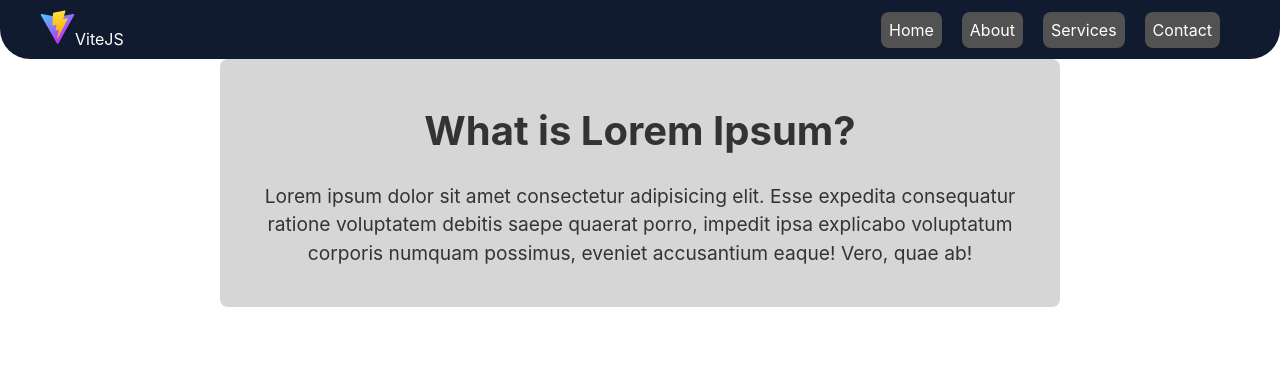
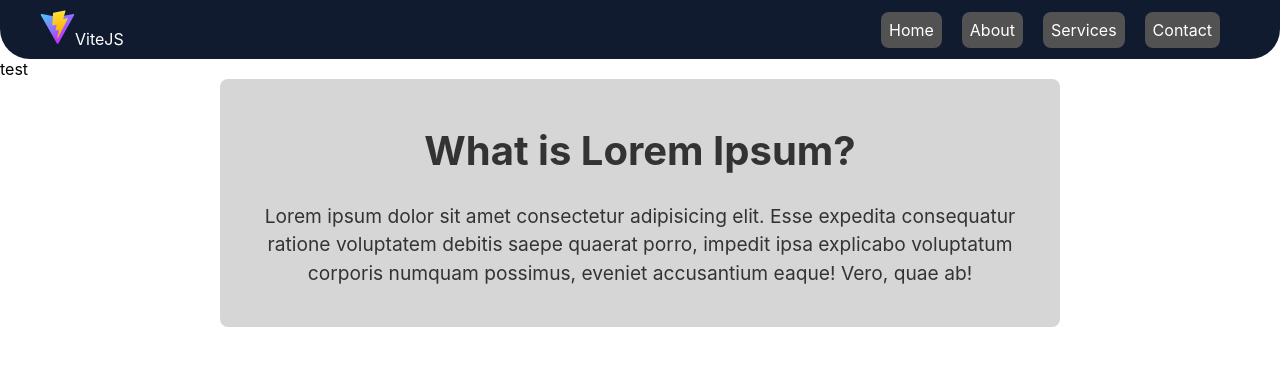
Before and after one commit to arthurvro/pagina-cc, a React (Create React App) app: page / in a window 1280 px wide. Shown: the top 366 px of the page. Built offline with nearby package versions, Linux system fonts and the light colour scheme.

Commit message:
feat: adding first Header config to start header customization

```diff
--- a/src/App.jsx
+++ b/src/App.jsx
@@ -1,12 +1,13 @@
 import React from 'react';
-import Header from './components/Header/HeaderOne';
-import Navbar from './components/Nav/Navbar';
 import './App.css';
+import { HeaderBE } from './components/Header/HeaderBE';
+import { Navbar } from './components/Nav/Navbar';
 
 function App() {
   return (
     <div>
       <Navbar />
+      <HeaderBE />
       <div className="main-content">
         <h1>What is Lorem Ipsum?</h1>
         <p>Lorem ipsum dolor sit amet consectetur adipisicing elit. Esse expedita consequatur ratione voluptatem debitis saepe quaerat porro, impedit ipsa explicabo voluptatum corporis numquam possimus, eveniet accusantium eaque! Vero, quae ab!</p>
--- a/src/components/Header/HeaderOne.js
+++ b/src/components/Header/HeaderBE.js
@@ -1,6 +1,6 @@
-import './Header.css';
+import './HeaderBE.css';
 
-const Header = () => {
+export const HeaderBE = () => {
 
     return (
         <div className='div-central'>
@@ -8,5 +8,3 @@ const Header = () => {
         </div>
     );
 }
-
-export default Header;
--- a/src/components/Nav/Navbar.jsx
+++ b/src/components/Nav/Navbar.jsx
@@ -2,7 +2,7 @@ import React from 'react';
 import { PageIcon } from '../Assets/headerIcon';
 import './Navbar.css';
 
-function Navbar() {
+export function Navbar() {
   return (
     <nav className="navbar">
       <div className="navbar-container">
@@ -20,5 +20,3 @@ function Navbar() {
     </nav>
   );
 }
-
-export default Navbar;
```
Also changed, not shown: src/components/Header/HeaderBE.css (renamed from src/components/Header/Header.css).
